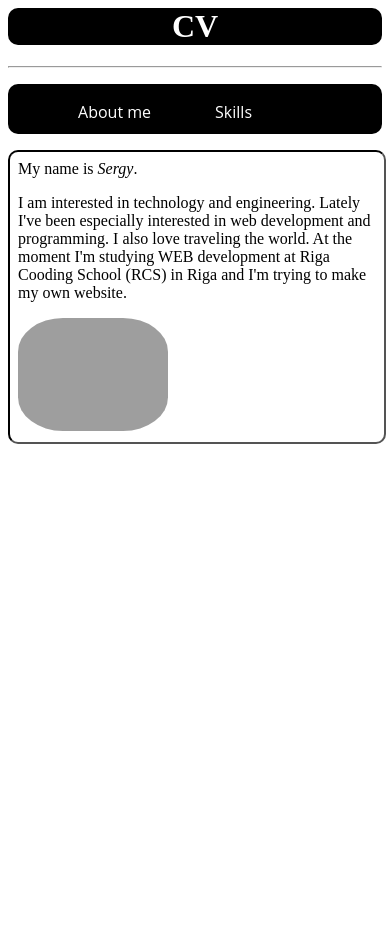
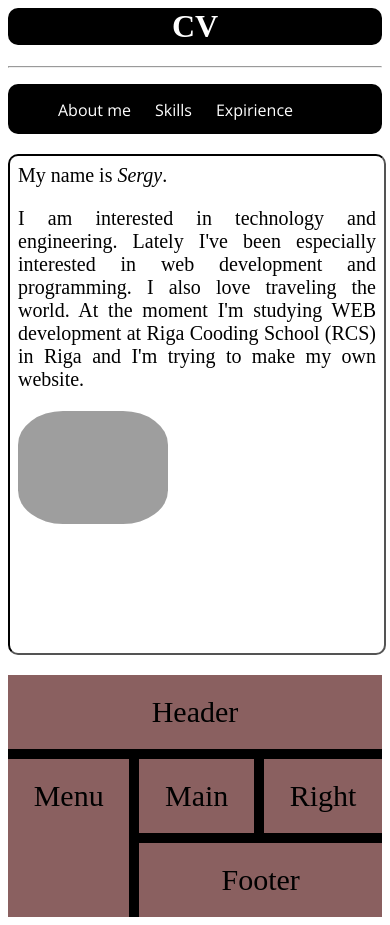
Before and after one commit to wardoco/CV, a plain HTML site: page 1 задание/index.html in a window 390 px wide. Before the commit the page ends 844 px from the top, so only its background shows below. Drawn offline with nearby package versions, Linux system fonts and the light colour scheme.

Commit message:
2 задание, оптимизация для мобильных устройств

```diff
--- a/1 задание/about_me.html
+++ b/1 задание/about_me.html
@@ -4,7 +4,7 @@
     </head>
     <body>
         <p>My name is <i>Sergy</i>.</p>
-        <p>I am interested in technology and engineering. Lately I've been especially interested in web development and programming. I also love traveling the world.
+        <p class="about_me">I am interested in technology and engineering. Lately I've been especially interested in web development and programming. I also love traveling the world.
             At the moment I'm studying WEB development at Riga Cooding School (RCS) in Riga and I'm trying to make my own website.
         <p>
             <img src="profile.JPG" alt="Photo from Linkedin profile" width="150px">
--- a/1 задание/index.html
+++ b/1 задание/index.html
@@ -3,6 +3,10 @@
         <meta charset="UTF-8">
         <title>CV</title>
         <link rel="stylesheet" href="style.css">
+        <link rel="preconnect" href="https://fonts.googleapis.com">
+        <link rel="preconnect" href="https://fonts.gstatic.com" crossorigin>
+        <link href="https://fonts.googleapis.com/css2?family=Open+Sans&display=swap" rel="stylesheet">
+        <meta name="viewport" content="width=device-width, initial-scale=1.0">
     </head>
     <body>
         <h1>
@@ -17,7 +21,14 @@
             </ul>
         </div>
         <p>
-            <iframe src="about_me.html" width="100%" height="100%" name="content">
+            <iframe src="about_me.html" width="100%" height="100%" name="content"></iframe>
         </p>
+        <div class="grid-container">
+            <div class="item1">Header</div>
+            <div class="item2">Menu</div>
+            <div class="item3">Main</div>
+            <div class="item4">Right</div>
+            <div class="item5">Footer</div>
+        </div>
      </body>
 </html>
--- a/1 задание/style.css
+++ b/1 задание/style.css
@@ -48,8 +48,58 @@ table{
     border-radius: 10px;
 }
 table, th, td{
-        padding: 5px;
-        border-style: solid;
+    padding: 5px;
+    border-style: solid;
+    border-color: black;
+    border-width: 2px;
+}
+/* so far this is just a test grid */
+.item1 { grid-area: header; }
+.item2 { grid-area: menu; }
+.item3 { grid-area: main; }
+.item4 { grid-area: right; }
+.item5 { grid-area: footer; }
+
+.grid-container {
+    display: grid;
+    grid-template-areas:
+    'header header header'
+    'menu main right'
+    'menu footer footer';
+    gap: 10px;
+    background-color: black;
+}
+.grid-container > div {
+    background-color: rgba(173, 121, 121, 0.8);
+    text-align: center;
+    padding: 20px 0;
+    font-size: 30px;}
+
+@media screen and (max-width: 430px) {
+    p{
+        font-size: 20px;
+    }
+    .li_skills{
+        font-size: 20px;
+    }
+    th, td {
+        font-size: 20px;
+    }
+    .about_me{
+        text-align: justify;
+    }
+    li{
+        width: auto;
+        padding: 15px 10px;
+        display: inline-block;
+    }
+    iframe{
+        height: 60%;
+        border-radius: 10px;
         border-color: black;
-        border-width: 2px;
+    }
+    a:hover {
+        color: white;
+        transition: none;
+    }
 }
```
Also changed, not shown: 1 задание/expirience.html (+1 -1 lines), 1 задание/skills.html (+1 -0 lines).
